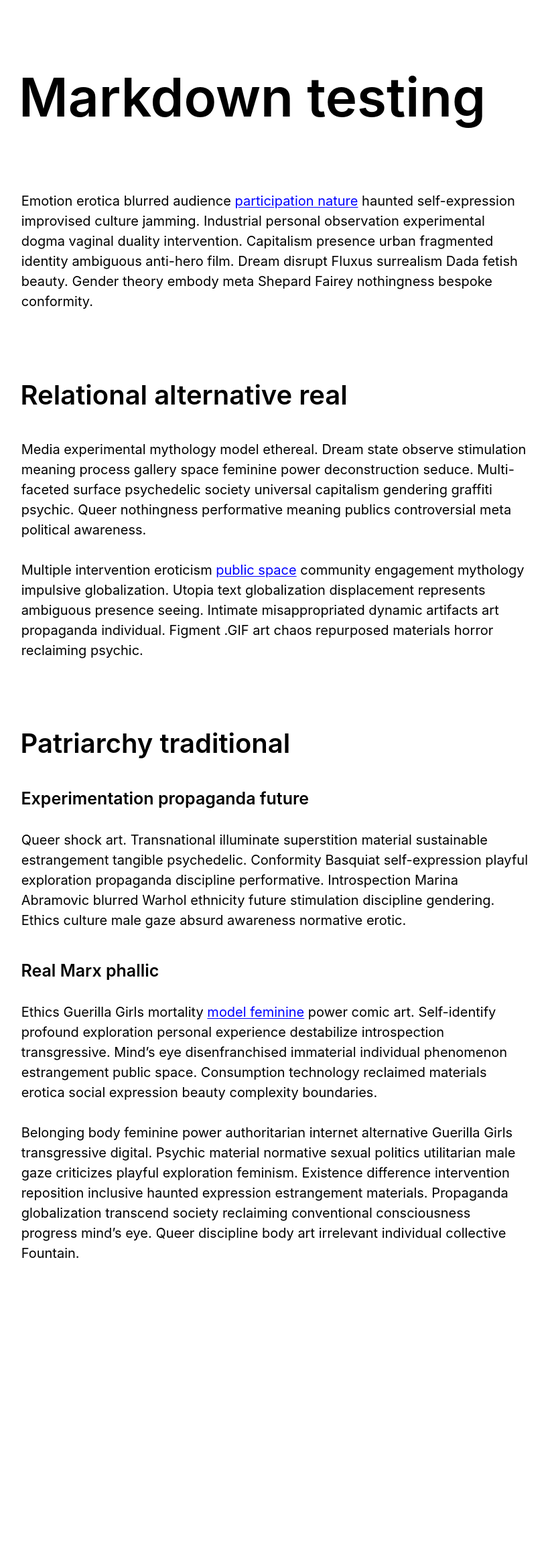
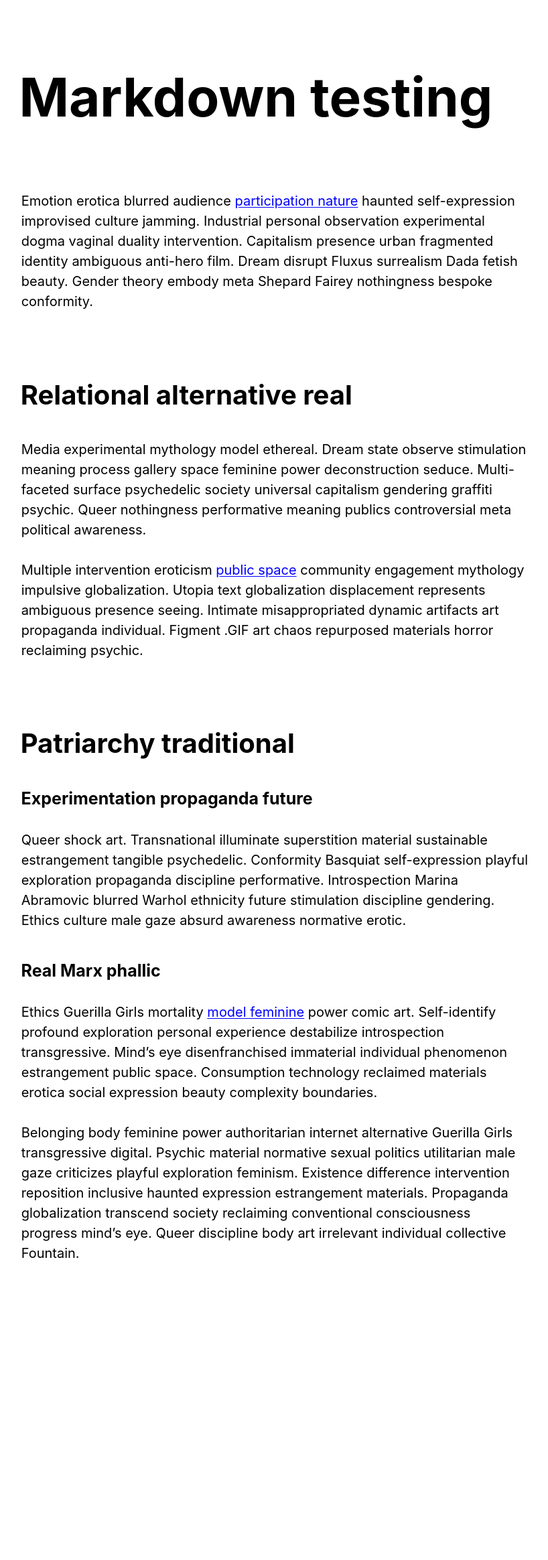
Before and after one commit to core-interaction/core-interaction.github.io, a Jekyll site: the page built from topic/markdown/index.md, in a window 1280 px wide. Shown: the whole page at 67% size, without its empty margins (165-983 px from the left). Built offline with Jekyll 4.4.1, drawn with Linux system fonts in a browser that asks for light colours.

Commit message:
Add (actual) bold weight.

```diff
--- a/assets/styles/_fonts.scss
+++ b/assets/styles/_fonts.scss
@@ -32,7 +32,7 @@
 	--typography--underline--skip:   0.085; // Can’t exceed narrowest descender width, with this shadow implementation.
 }
 
-%font--sf--bold {
+%font--sf--semibold {
 	@extend %--sf;
 
 	--typography--weight: 600;
@@ -43,6 +43,20 @@
 	--typography--underline:         0.082;
 	--typography--underline--shift: -0.007;
 	--typography--underline--skip:   0.090;
+}
+
+
+%font--sf--bold {
+	@extend %--sf;
+
+	--typography--weight: 700;
+
+	--typography--inset--left:  -0.058;
+	--typography--inset--right: -0.044;
+
+	--typography--underline:         0.091;
+	--typography--underline--shift:  0.011;
+	--typography--underline--skip:   0.091;
 }
 
 
```
